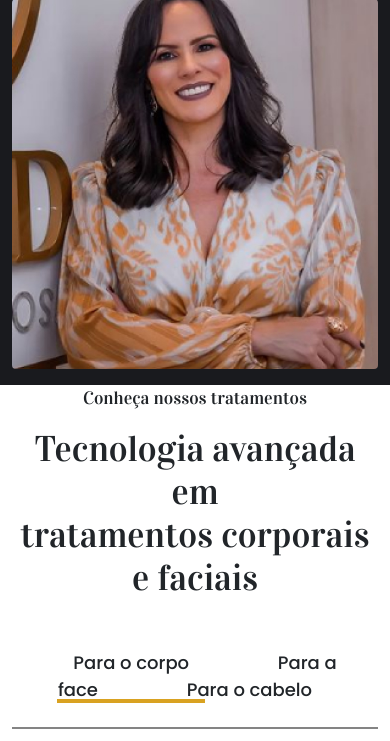
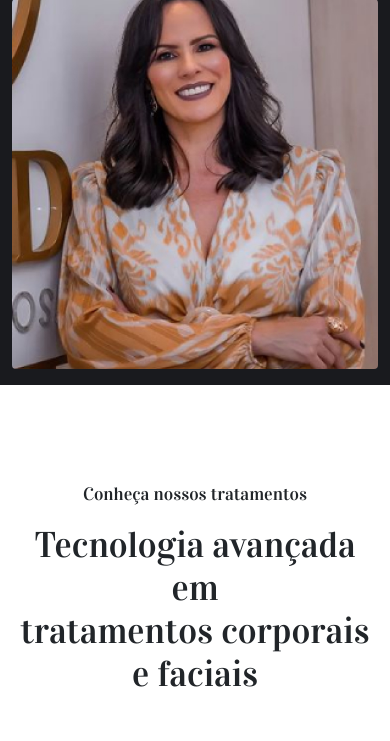
Before and after one commit to prmacedo/deborah, a PHP site: page / in a window 390 px wide; the page is wider, and only the part inside the window is pictured. Shown: the part 2186-2927 px from the top of that part. Run offline with PHP 8.4, Linux system fonts and the light colour scheme.

Commit message:
home page resposivity

```diff
--- a/css/styles.css
+++ b/css/styles.css
@@ -117,6 +117,10 @@
 }
 
 /* TREATMENT */
+#treatment {
+  padding-top: 6rem;
+}
+
 #categories {
   border-bottom: 2px solid var(--line);
   width: fit-content;
@@ -221,6 +225,31 @@
   color: var(--black);
   text-decoration: none;
   font-size: 1rem;
+}
+
+@media(max-width: 449.98px) {
+  #categories {
+    display: flex;
+    flex-wrap: nowrap;
+    overflow-x: scroll;
+  }
+
+  #categories > span {
+    font-size: 1rem;
+    min-width: 33%;
+  }
+}
+
+@media (max-width: 599.98px) {
+  #categories > span {
+    font-size: 1rem;
+    /* min-width: 33%; */
+  }
+
+  #categories > span.mx-1,
+  #categories > span.mx-5 {
+    margin: 0!important;
+  }
 }
 
 @media (min-width: 992px) {
@@ -440,6 +469,10 @@
   gap: 2rem;
 }
 
+#contact-info > div img {
+  width: 100%;
+}
+
 #contact-info > div b {
   color: var(--text);
 }
@@ -468,6 +501,20 @@
   background-color: var(--primary-hover);
 }
 
+@media (max-width: 399.98px) {
+  #contact-info > div {
+    gap: 1rem;
+    grid-template-columns: 2rem 1fr;
+
+    align-items: center;
+  }
+
+  #contact-info > div a,
+  #contact-info > div b {
+    font-size: 0.875rem;
+  }
+}
+
 @media (min-width: 992px) and (max-width: 1199.98px) {
   #email-link {
     font-size: 1rem;
--- a/index.php
+++ b/index.php
@@ -425,12 +425,12 @@
 
     <div id="comments" class="container">
       <div class="row">
-        <div class="col-12 col-md-4">
+        <div class="col-12 col-lg-4">
           <p class="font-vidaloka fsz-1">Depoimentos</p>
           <h2 class="font-vidaloka fsz-3">O que nosso pacientes falam sobre nós</h2>
         </div>
 
-        <div class="col-12 col-md-8">
+        <div class="col-12 col-lg-8">
           <div class="owl-carousel owl-theme">
             <div class="item border-50 p-5">
               <p class="fsz-1 text-justify">Lorem ipsum dolor sit amet consectetur adipisicing elit. Voluptas, nostrum doloribus aspernatur doloremque cumque ex alias quas nihil, qui eius tempora harum culpa vitae maiores reiciendis unde. Saepe aliquam in deleniti ut, est quod magni consequuntur, commodi rem natus tempora officia a expedita reprehenderit illo eaque dolorum. Modi, repellat cumque!</p>
```
